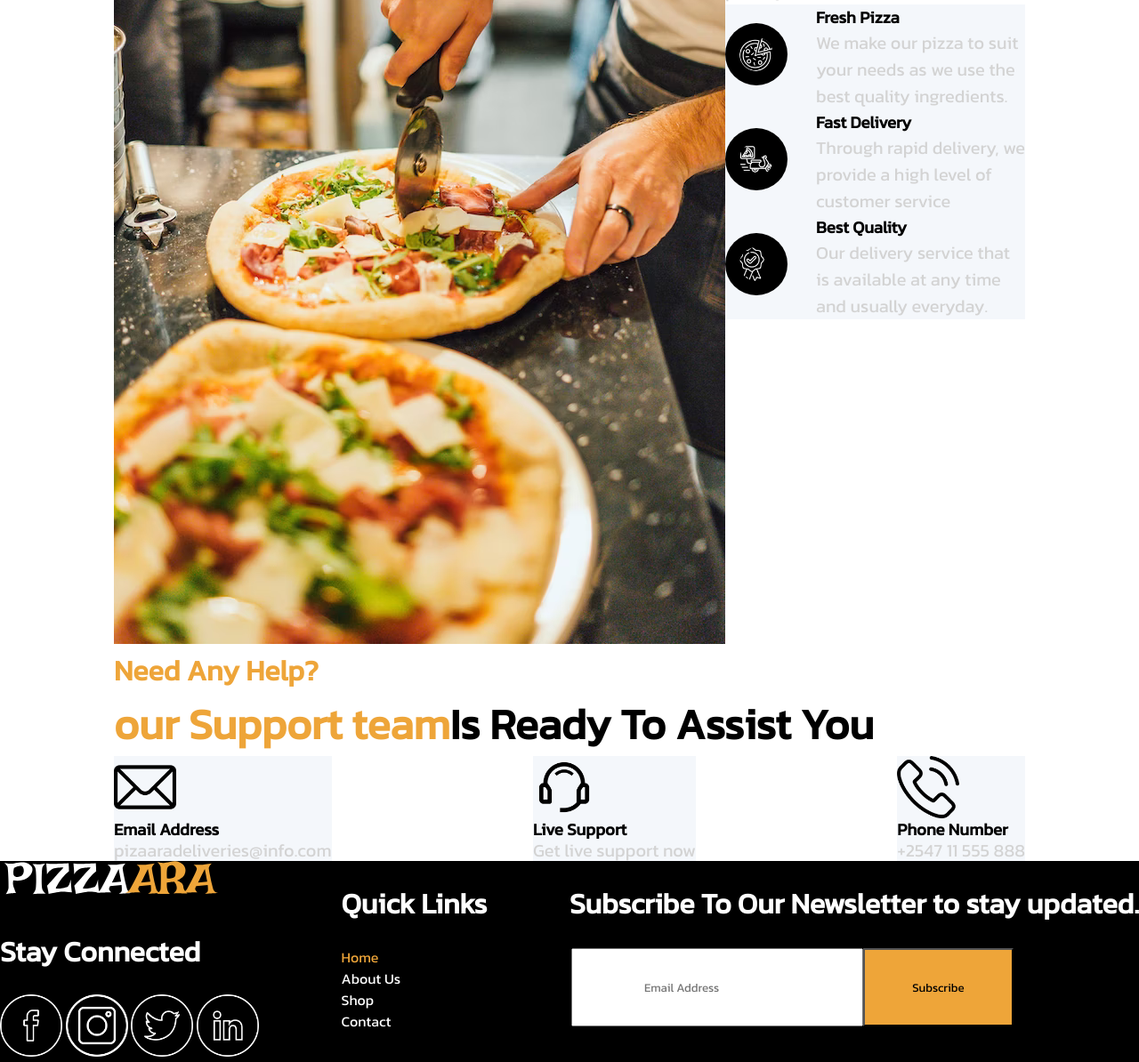
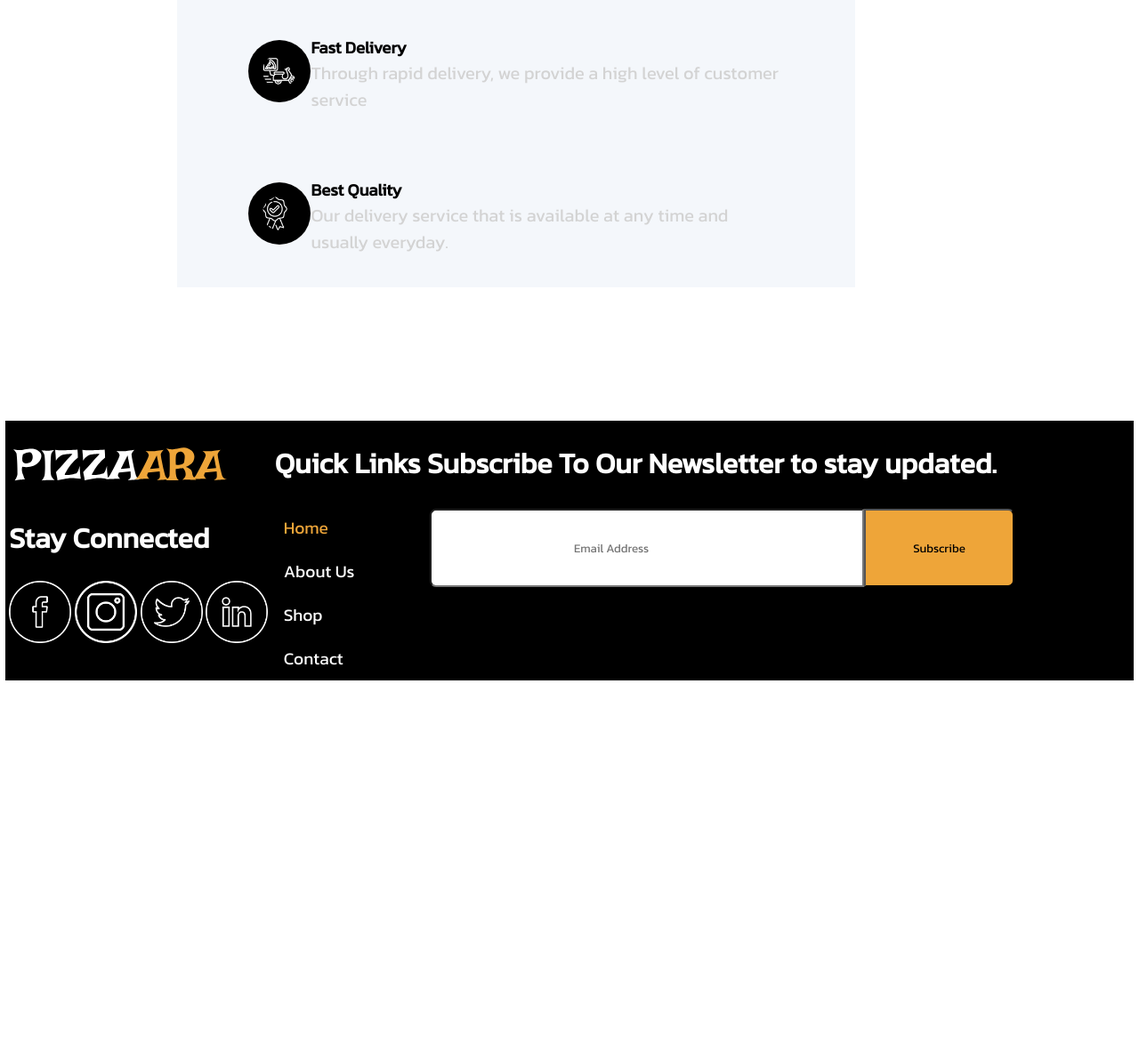
Before and after one commit to hellenjames/Pizzaara-deliveries, a plain HTML site: page index.html in a window 1280 px wide. Shown: the part 2412-3606 px from the top of the page at 89% size. After the commit the page ends 3177 px from the top, so only its background shows below. Drawn offline with Linux system fonts and the light colour scheme.

Commit message:
made correction on myproject

```diff
--- a/css/sections/footer.css
+++ b/css/sections/footer.css
@@ -1,26 +1,32 @@
 .footer{
     background-color: black;
+    margin:0 auto;
+    width:99%;
+    margin-top:150px;
+}
+.footer__container{
+    display: flex;
+    justify-content: space-around;
+    width:90%;
 
 
 }
-.footer__container{
-    display: flex;
-    justify-content: space-between;
-
-}
-.footer__menu {
-display: block;
+.footer__menu ul li{
+padding: 10px;
+  font-size: 1.2rem;
 }
 .footer__menu ul li:hover {
     background: #eea539;
     /* color: #fff; */
     cursor:pointer;
     font-size: 1rem;
+
   }
   .footer__menu li {
     color:#fff;
     list-style-type: none;
-  font-size: 1rem;
+
+
 
 
   }
@@ -28,16 +34,26 @@ display: block;
     justify-content: space-between;
     line-height:3em;
   }
+  .footer__logo __left{
+    padding-right:8rem;
+  }
+
+  .footer__logo{
+    padding-top: 30px;
+  }
   .footer__right__form{
     display: flex;
-    border: 2px solid black;
+    border: 3px solid black;
+
 
   }
   .footer input{
-    padding: 2rem 5rem;
+    padding: 2rem 10rem;
+      border-radius: 7px 0 0 7px;
 
   }
   .footer button{
     padding:2em 4em;
     background-color: #eea539;
+    border-radius: 0 7px 7px 0;
   }
--- a/css/sections/menu.css
+++ b/css/sections/menu.css
@@ -76,6 +76,10 @@
   border-radius: 4px;
   border: none;
 }
+.why__menu__left{
+  flex: 1;
+  background: url("../../images/why-us.png") no-repeat top left/contain;
+}
 .menu__images {
   display: flex;
   flex-direction: column;
@@ -85,13 +89,10 @@
   display: flex;
   background-color:  #f4f7fb;
   align-items: center;
-  gap:2em;
+  width:80%;
+   height:20vh;
+   padding: 5em;
 
-
-  /* width: 30%; */
-  /* width:80%; */
-  /* justify-content: space-between; */
-  /* height:40vh; */
 }
 .why__menu__container {
   display: flex;
@@ -102,7 +103,7 @@
   background-color: black;
   border-radius: 50%;
   align-items: center;
-  justify-content: center;
+  justify-content: space-between;
    padding: 1em 1em;
    align-items: center;
 
@@ -117,6 +118,10 @@
   justify-content:space-between;
   align-items: center;
   }
+  .arrow__image{
+    display:flex;
+    gap:1rem;
+  }
 .menu__contact__image{
   display:flex;
   flex-direction: column;
--- a/index.html
+++ b/index.html
@@ -178,7 +178,7 @@
     <section class="why__menu">
       <div class="why__menu__container">
         <div class="why__menu__left">
-          <img src="images/why-us.png" />
+          <!-- <img src="images/why-us.png" /> -->
         </div>
         <div class="why__menu__right">
           <h4><span class="text__orange">Why Us</span></h4>
@@ -228,9 +228,9 @@
         </div>
       </div>
     </section>
-    <section>
+    <!-- <section>
       <div class="menu__help">
-        <h4><span class="text__orange">Need Any Help?</span></h4>
+        <h4><span class="text__orange">Need Any Help?<span><h4>
         <h2>
           <span class="text__orange">our Support team</span>Is Ready To Assist
           You
@@ -244,7 +244,10 @@
           <div class="menu__contact__image">
             <img src="/images/live-support.png" width="70" />
             <h3>Live Support</h3>
-            <p class="light__text">Get live support now</p>
+            <div class="arrow__image">
+              <p class="light__text">Get live support now</p>
+              <i class="fa-solid fa-arrow-right fa-2x"></i>
+            </div>
           </div>
           <div class="menu__contact__image">
             <img src="/images/phone.png" width="70" />
@@ -256,11 +259,11 @@
         </div>
       </div>
     </section>
-    <!-- footer-part -->
+    footer-part -->
     <section>
       <div class="footer">
         <div class="footer__container">
-          <div class="footer__logo">
+          <div class="footer__logo __left">
             <img src="images/logo_light.svg" width="250" />
 
             <h4>Stay Connected</h4>
```
Also changed, not shown: shop.html (added).
